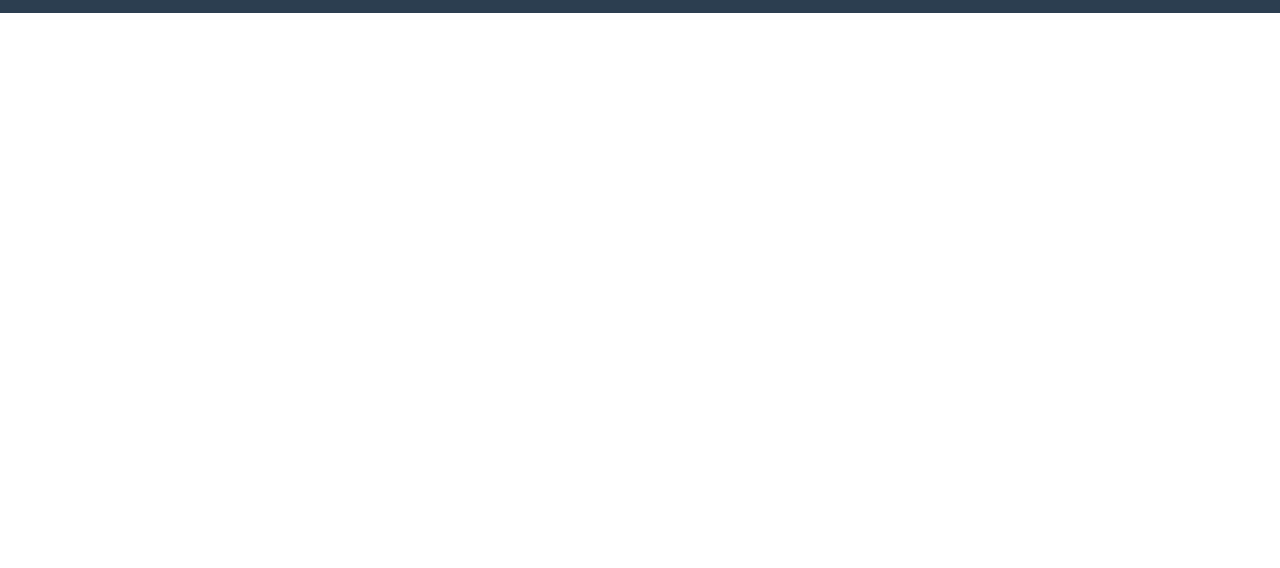
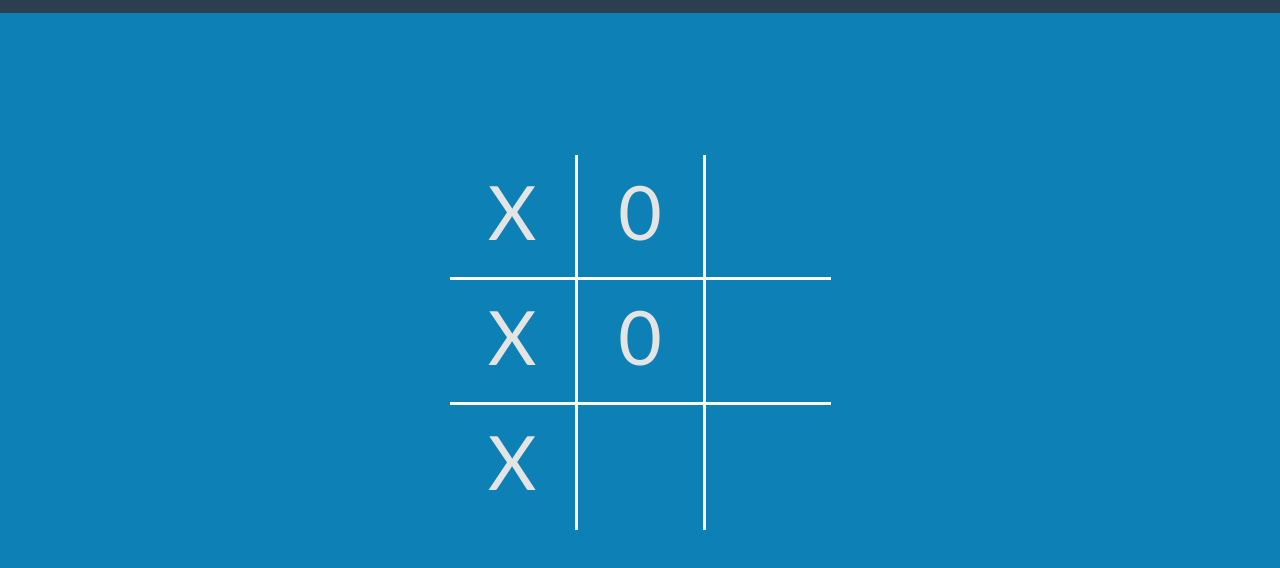
Before and after one commit to vdso10/Jogo-da-Velha, a plain HTML site: page dist/index.html in a window 1280 px wide. Shown: the part 58-626 px from the top of the page. Drawn offline with Linux system fonts and the light colour scheme.

Commit message:
Formataçao CSS e Layout

```diff
--- a/dist/index.html
+++ b/dist/index.html
@@ -10,7 +10,7 @@
 </head>
 
 <body>
-    <nav class="navbar navbar-expand-lg navbar-dark bg-primary">
+    <nav class="navbar navbar-expand-lg navbar-dark bg-primary fixed">
         <a class="navbar-brand" href="#">Jogo da Velha</a>
 
         <div class="collapse navbar-collapse" id="navbarColor01">
@@ -49,6 +49,31 @@
         </div>
     </nav>
 
+    <div id="velha" class="velha">
+
+        <div class="coluna">
+            <span data-id="0" class="quadro">X</span>
+            <span data-id="1" class="quadro">X</span>
+            <span data-id="2" class="quadro">X</span>
+        </div>
+
+        <div class="coluna">
+            <span data-id="3" class="quadro">0</span>
+            <span data-id="4" class="quadro">0</span>
+            <span data-id="5" class="quadro"></span>
+        </div>
+
+        <div class="coluna">
+            <span data-id="6" class="quadro"></span>
+            <span data-id="7" class="quadro"></span>
+            <span data-id="8" class="quadro"></span>
+        </div>
+
+    </div>
+
+
+
+
 </body>
 
 </html>
--- a/dist/style.css
+++ b/dist/style.css
@@ -0,0 +1,47 @@
+body, html {
+    height: 100%;
+}
+
+body {
+    display: flex;
+    justify-content: center;
+    align-items: center;
+
+    background-color: rgb(13, 128, 182);
+}
+
+.fixed {
+    position: fixed;
+    top: 0;
+    left: 0;
+    right: 0;
+}
+
+.velha {
+    display: flex;
+    justify-content: center;
+}
+
+.velha .coluna{
+    display: flex;
+    flex-direction: column;
+    border-right: 3px solid white;
+}
+
+.velha .coluna:last-child {
+    border: none;
+}
+
+.velha .quadro {
+    width: 125px;
+    height: 125px;
+    border-bottom: 3px solid white;
+    color: #e4e4e4;
+    font-size: 5em;
+    font-weight: 100;
+    text-align: center;
+}
+
+.velha .quadro:last-child{
+    border: none;
+}
```
